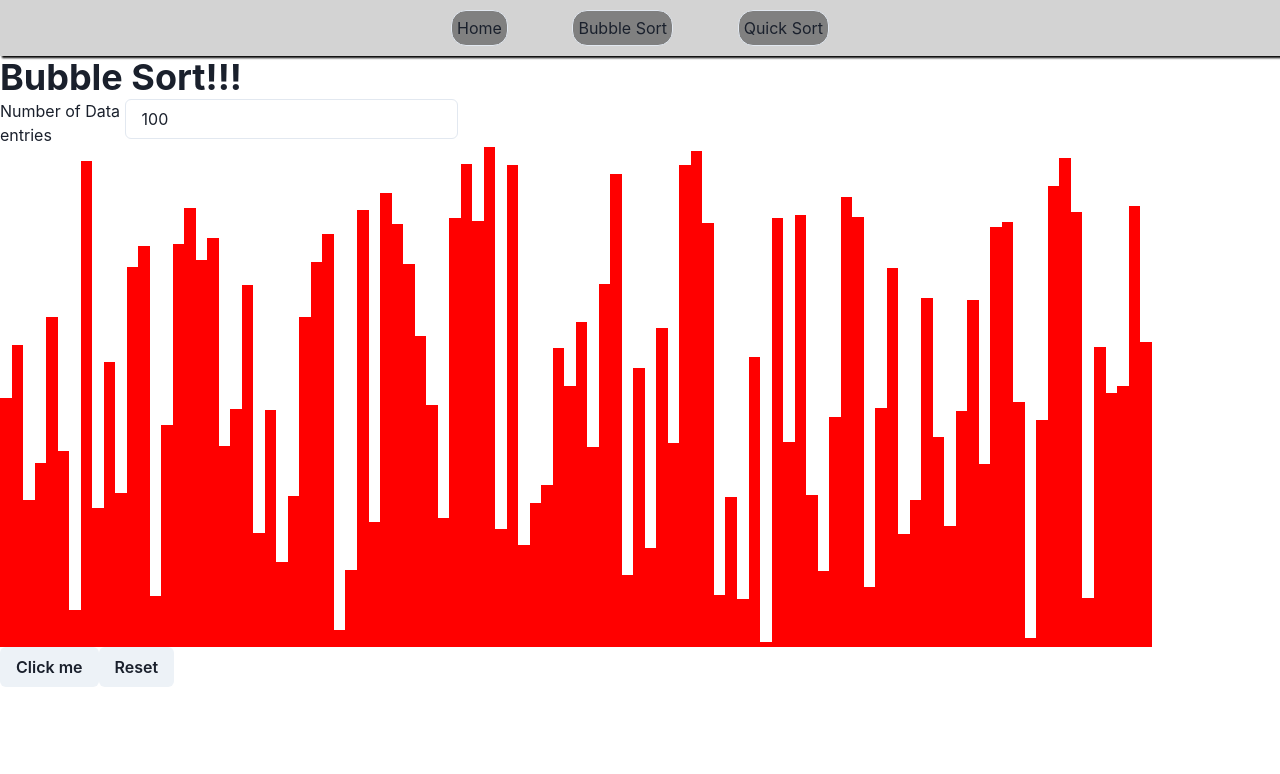
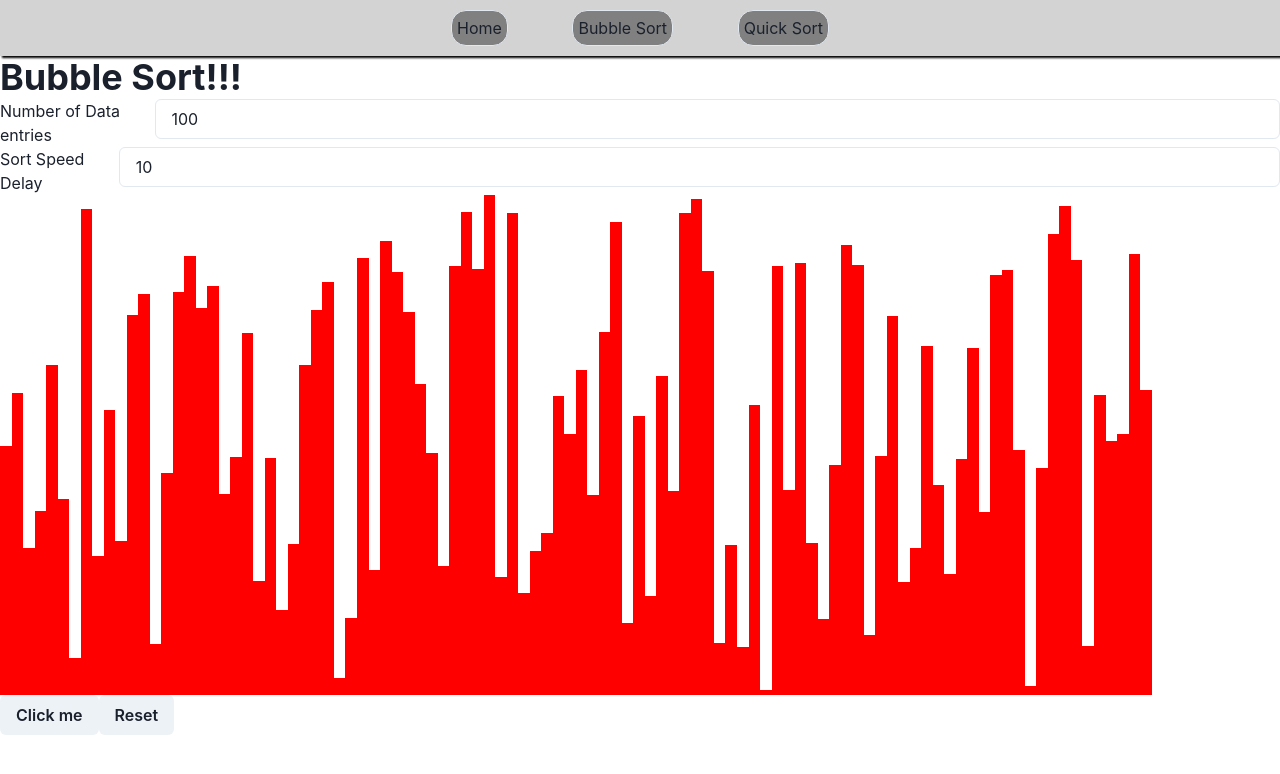
Before and after one commit to Kyle67/sorting-algorithms, a React (Create React App) app: page /bubble-sort in a window 1280 px wide. Shown: the top 774 px of the page. Built offline with nearby package versions, Linux system fonts and the light colour scheme.

Commit message:
feat: :sparkles: Sort speed input

```diff
--- a/src/pages/SortingPages/BubbleSort.tsx
+++ b/src/pages/SortingPages/BubbleSort.tsx
@@ -45,12 +45,12 @@ ChartJS.register(
 
 const BubbleSort = () => {
   const [dataValues, setDataValues] = useState(100); // Number of data entries to have
+  const [sortSpeed, setSortSpeed] = useState(sortingDelay);
   const [colours, setColours] = useState(generateColours(dataValues));
   const [data, setData] = useState(generateData(dataValues));
   const [disabled, setDisabled] = useBoolean();
   const [key, setKey] = useState(0);
-
-  const labels = generateLabels(dataValues);
+  const numRegex = /^[0-9\b]+$/; // TODO: Check this regex
 
   useEffect(() => {
     // generate new data length
@@ -80,7 +80,9 @@ const BubbleSort = () => {
         if (data[j] > data[j + 1]) {
           swap(data, setData, j, j + 1);
           setKey(Math.random());
-          await new Promise((r) => setTimeout(r, sortingDelay));
+          console.log(sortSpeed);
+          if (sortSpeed !== 0)
+            await new Promise((r) => setTimeout(r, sortSpeed));
         }
 
         // TODO: Need to colour the next bar otherwise it looks a little odd
@@ -121,17 +123,27 @@ const BubbleSort = () => {
   return (
     <Box>
       <Heading>Bubble Sort!!!</Heading>
-      <Flex>
+      <Flex flexDir="column">
         <Flex>
           <Text>Number of Data entries</Text>
           <Input
             value={dataValues}
             onChange={(text) => {
-              const numRegex = /^[0-9\b]+$/; // TODO: Check this regex
               if (numRegex.test(text.target.value))
                 setDataValues(+text.target.value);
             }}
             placeholder="No. of data entries"
+          />
+        </Flex>
+        <Flex>
+          <Text>Sort Speed Delay</Text>
+          <Input
+            placeholder="Sorting speed"
+            value={sortSpeed}
+            onChange={(text) => {
+              if (numRegex.test(text.target.value))
+                setSortSpeed(+text.target.value);
+            }}
           />
         </Flex>
       </Flex>
```
